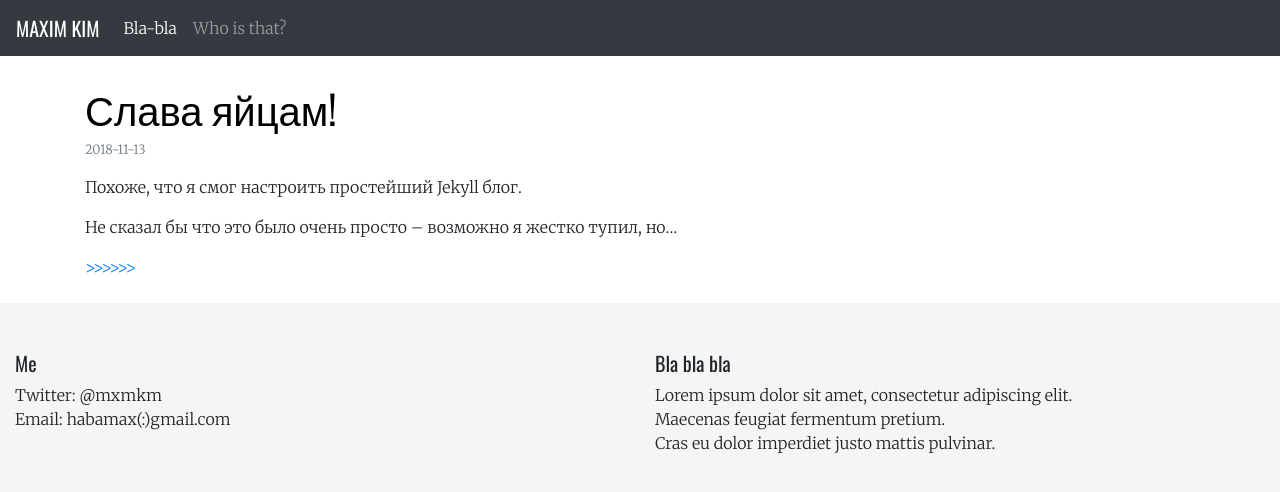
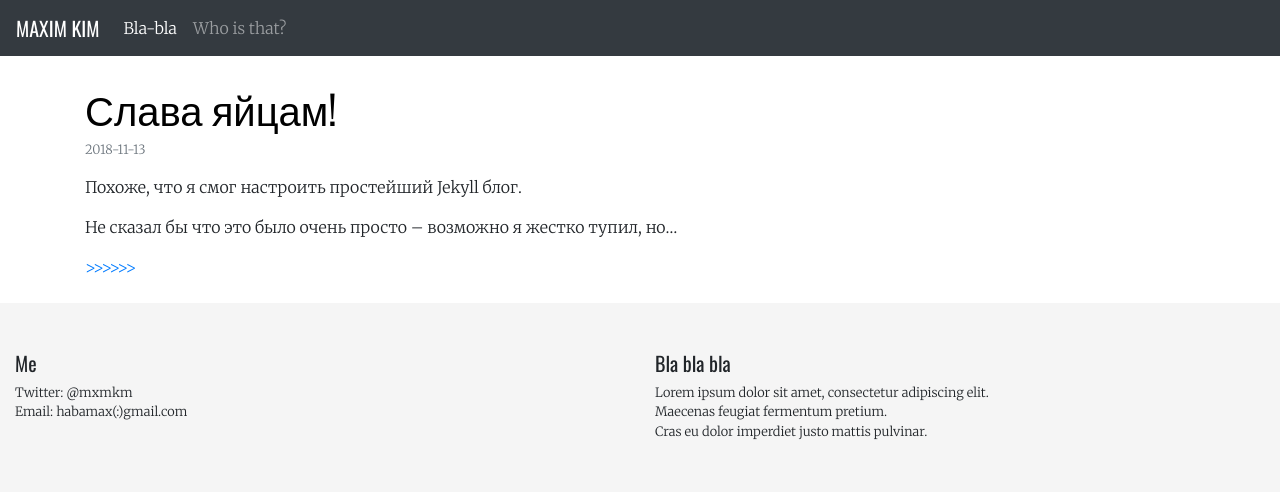
Before and after one commit to habamax/habamax.github.io, a Jekyll site: the page built from index.html, in a window 1280 px wide. Shown: the top 492 px of the page. Built offline with Jekyll 4.4.1, drawn with Linux system fonts in a browser that asks for light colours.

Commit message:
bootstrap example uses text-small class
But it doesn't work. Use small instead.

```diff
--- a/_includes/footer.html
+++ b/_includes/footer.html
@@ -2,14 +2,14 @@
 	<div class="row">
 		<div class="col-6 col-md">
 			<h5>Me</h5>
-			<ul class="list-unstyled text-small">
+			<ul class="list-unstyled small">
 				<li>Twitter: @mxmkm</li>
 				<li>Email: habamax(:)gmail.com</li>
 			</ul>
 		</div>
 		<div class="col-6 col-md">
 			<h5>Bla bla bla</h5>
-			<ul class="list-unstyled text-small">
+			<ul class="list-unstyled small">
 				<li>Lorem ipsum dolor sit amet, consectetur adipiscing elit.</li>
 				<li>Maecenas feugiat fermentum pretium.</li>
 				<li>Cras eu dolor imperdiet justo mattis pulvinar.</li>
```
